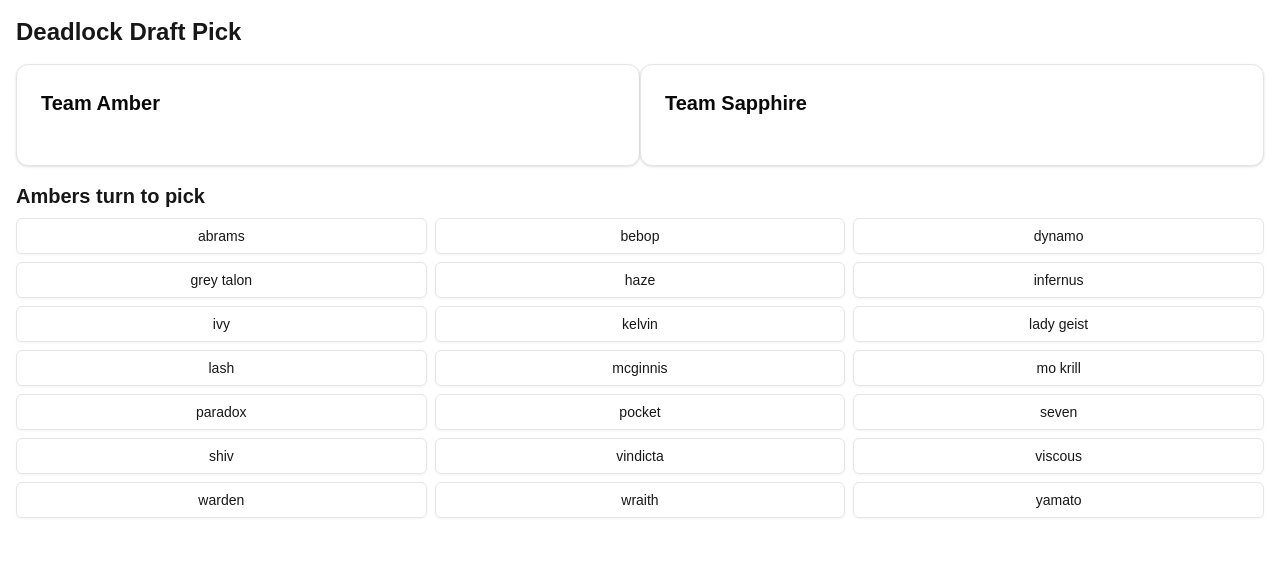
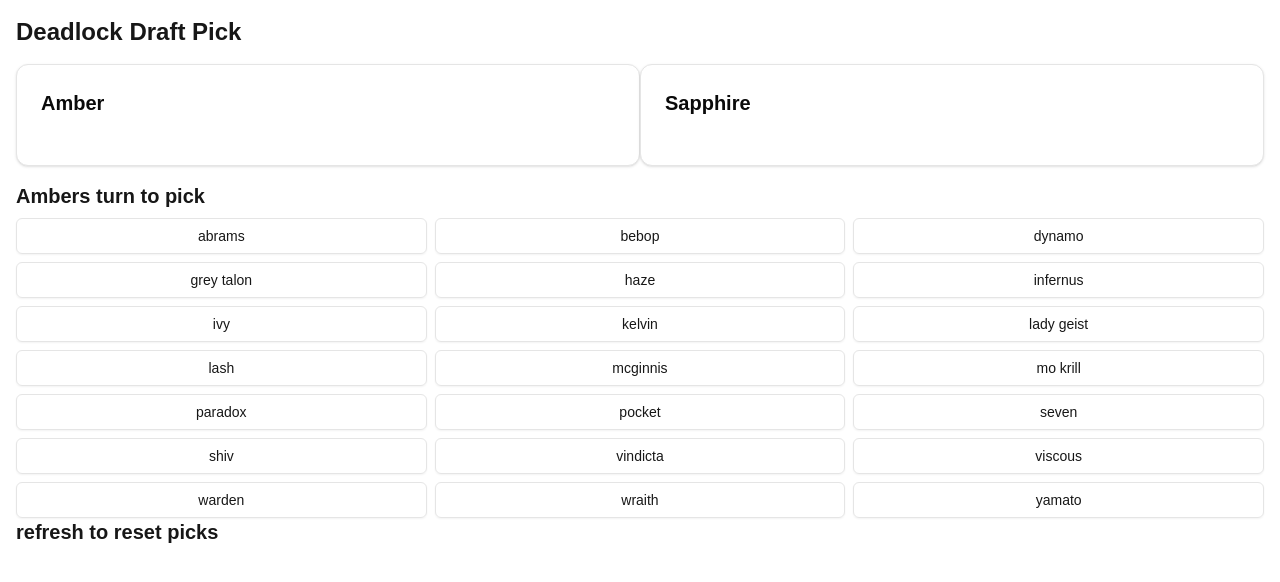
Before and after one commit to zak123/deadlockdraft-web, a Next.js app: page / in a window 1280 px wide. Shown: the top 582 px of the page. Built offline with nearby package versions, Linux system fonts and the light colour scheme.

Commit message:
add notice to refresh to reset

```diff
--- a/app/page.tsx
+++ b/app/page.tsx
@@ -3,6 +3,7 @@
 import React, { useState } from "react";
 import { Button } from "@/components/ui/button";
 import { Card, CardHeader, CardContent } from "@/components/ui/card";
+import Head from "next/head";
 
 const characters = [
   "abrams",
@@ -55,11 +56,14 @@ const DraftPick = () => {
 
   return (
     <div className="p-4">
+      <Head>
+        <title>DeadlockDraft.com</title>
+      </Head>
       <h1 className="text-2xl font-bold mb-4">Deadlock Draft Pick</h1>
       <div className="flex justify-between mb-4">
         <Card className="w-1/2">
           <CardHeader>
-            <h2 className="text-xl font-semibold">Team Amber</h2>
+            <h2 className="text-xl font-semibold">Amber</h2>
           </CardHeader>
           <CardContent>
             <ul>
@@ -71,7 +75,7 @@ const DraftPick = () => {
         </Card>
         <Card className="w-1/2">
           <CardHeader>
-            <h2 className="text-xl font-semibold">Team Sapphire</h2>
+            <h2 className="text-xl font-semibold">Sapphire</h2>
           </CardHeader>
           <CardContent>
             <ul>
@@ -102,6 +106,7 @@ const DraftPick = () => {
       ) : (
         <h2 className="text-xl font-semibold">Draft has ended!</h2>
       )}
+      <h3 className="text-xl font-semibold">refresh to reset picks</h3>
     </div>
   );
 };
```
